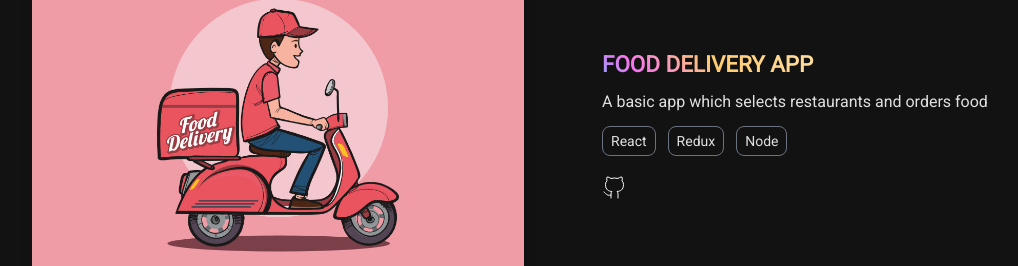
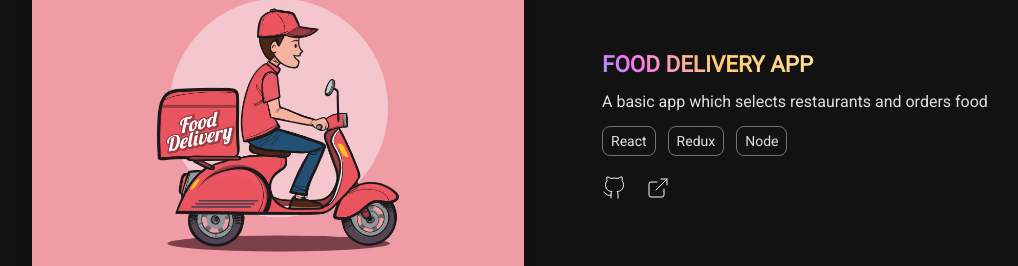
Before and after one commit to Mursalin7/portfolio, a React (Create React App) app: page / in a window 1280 px wide. Shown: the part 2753-3019 px from the top of the page, without its empty margins (116-1134 px from the left). Built offline with nearby package versions, Linux system fonts and the light colour scheme.

Commit message:
fix: added hosted app links

```diff
--- a/src/projectData.js
+++ b/src/projectData.js
@@ -21,6 +21,7 @@ const projects=[
     description: 'A basic app which selects restaurants and orders food',
     tools: ['React', 'Redux','Node'],
     github: 'https://github.com/Mursalin7/MyFoodDelivery',
+    link:'https://myfoodhub.netlify.app/',
   },
 ]
 
```
